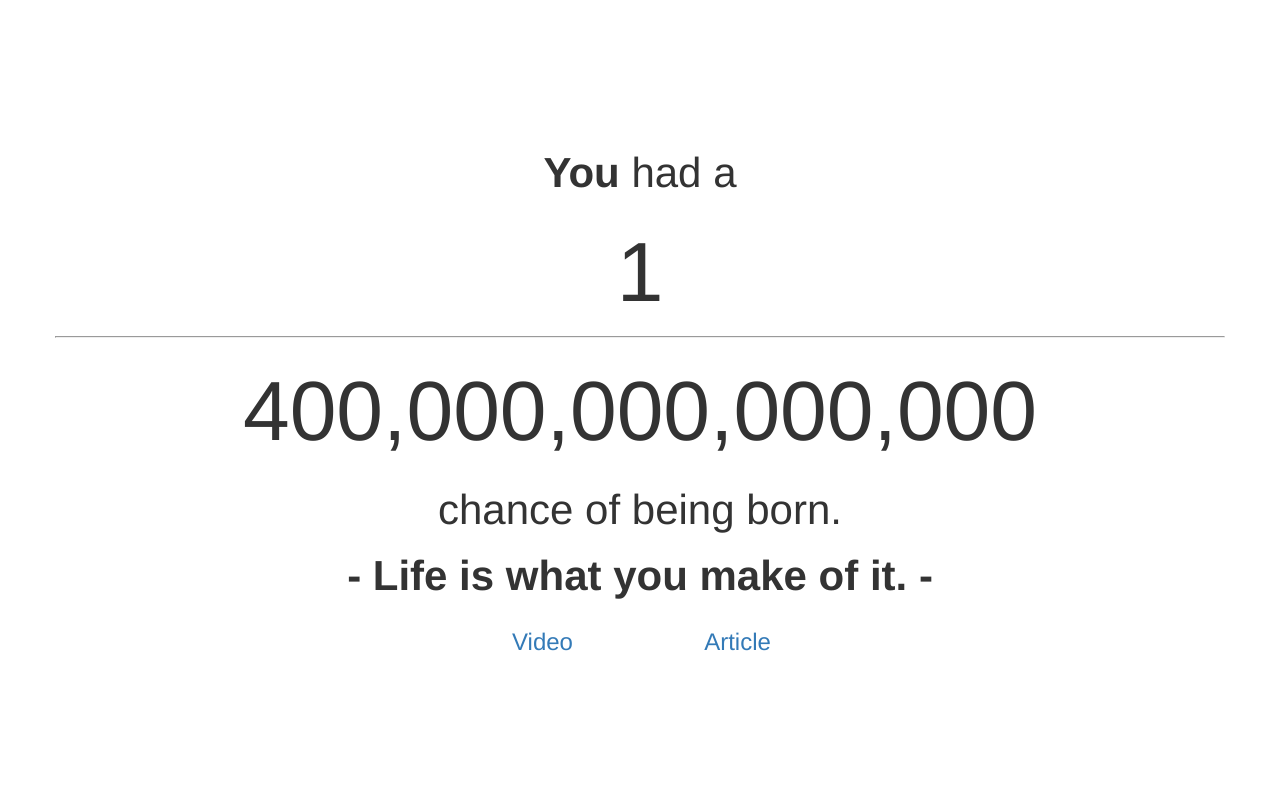
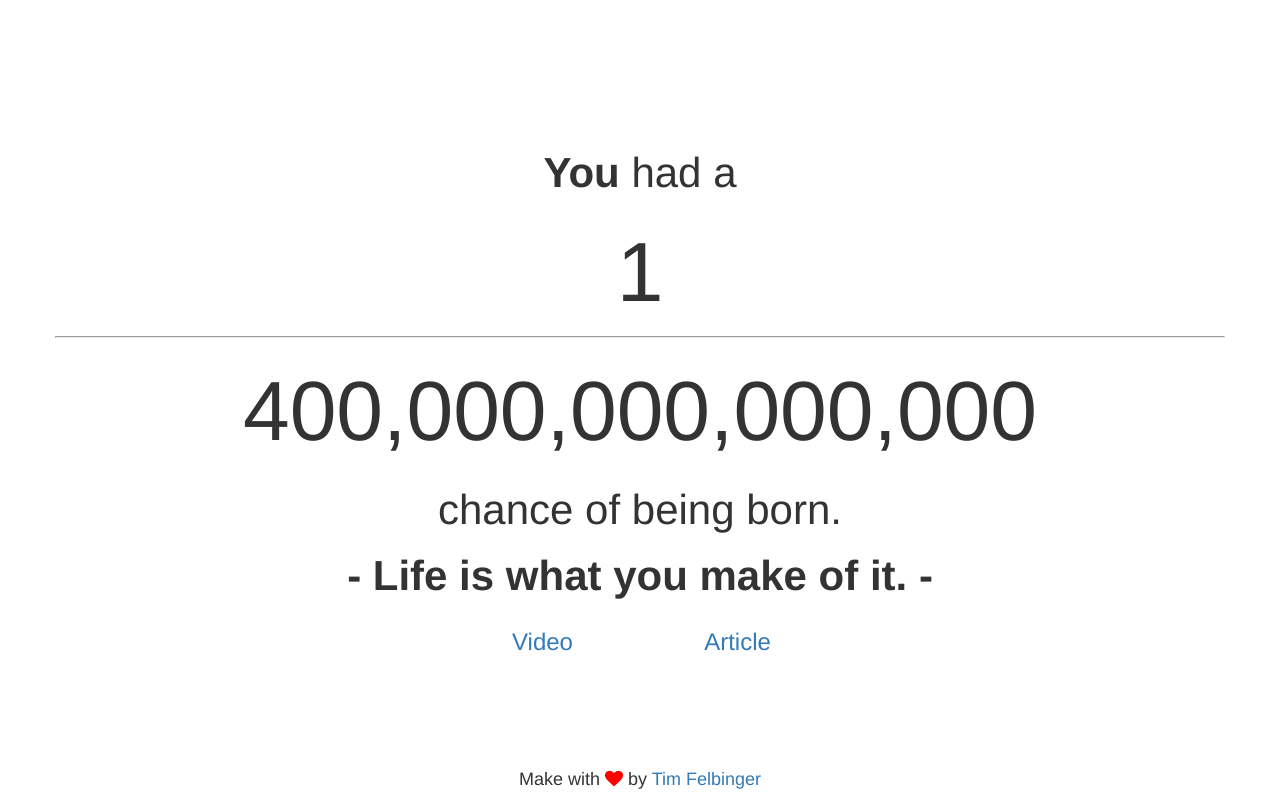
Before and after one commit to T-Felbinger/1in400trillion, a plain HTML site: page Main/index.html in a window 1280 px wide. Drawn offline with nearby package versions, Linux system fonts and the light colour scheme.

Commit message:
added github link on heart

```diff
--- a/Main/index.html
+++ b/Main/index.html
@@ -192,6 +192,7 @@
 </style>
 <div class="navbar-fixed-bottom">
     <div class="container text-center" id="footer">
+        <h4>Make with <a href="http://bit.ly/2gqXkYD" target="_blank"><i class="fa fa-heart"></i></a> by <a href="http://www.timfelbinger.com" target="_blank">Tim Felbinger</a></h4>
         <!-- <h4>Tim Felbinger 2016</h4> -->
     </div>
 </div>
```
